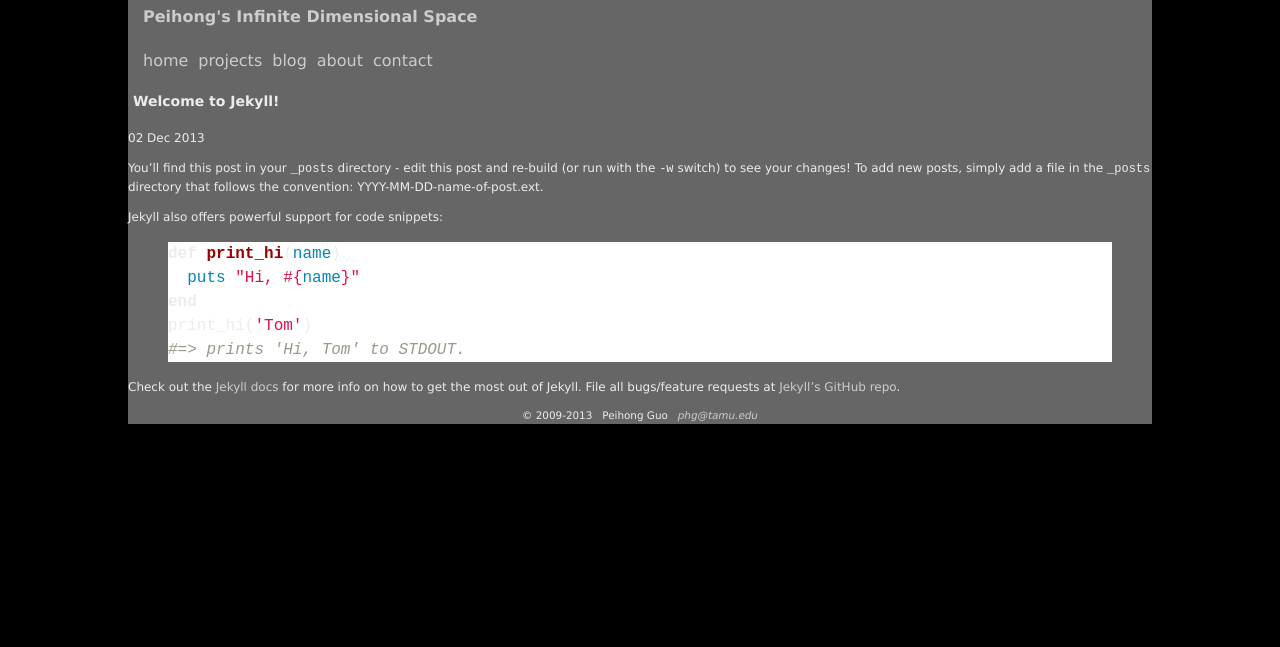
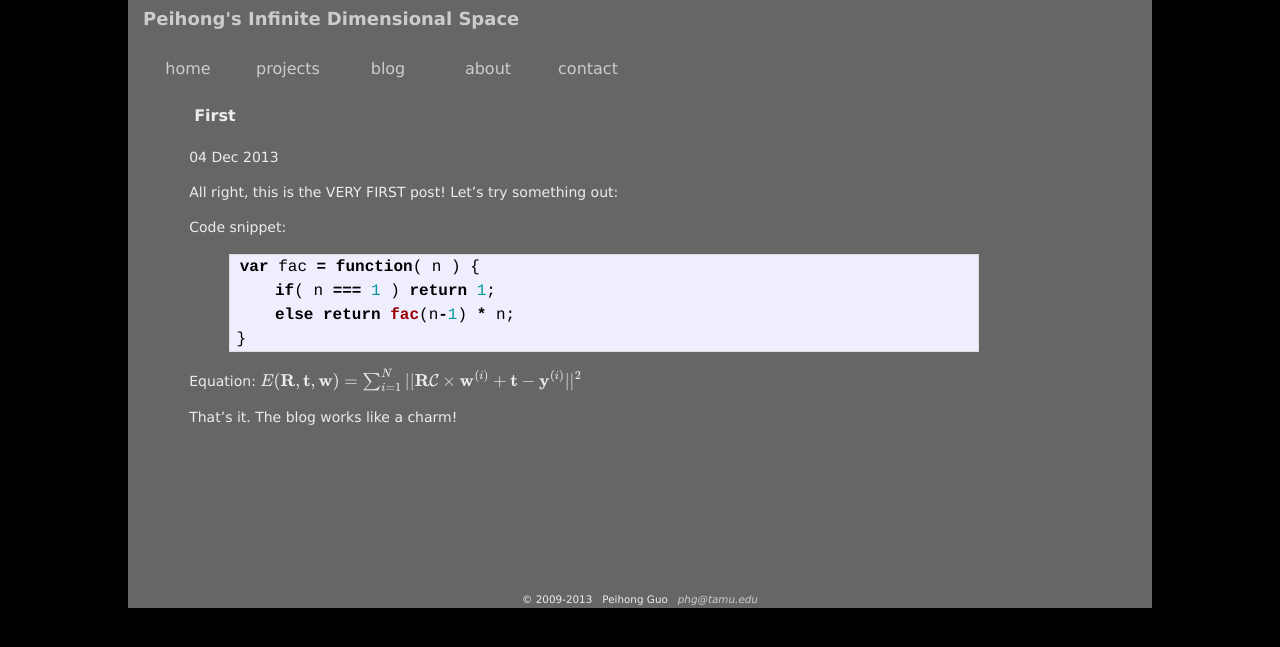
Before and after one commit to phg1024/gitpagesource, a Jekyll site: the page built from _posts/2013-12-02-welcome-to-jekyll.markdown, in a window 1280 px wide. Shown: the top 647 px of the page. Built offline with Jekyll 4.4.1, drawn with Linux system fonts in a browser that asks for light colours; Markdown is read by kramdown in place of the engine named in the settings; formulas are drawn with MathJax 3.

Commit message:
minor change

```diff
--- a/_layouts/post.html
+++ b/_layouts/post.html
@@ -1,9 +1,12 @@
 ---
 layout: default
 ---
+
+        <div class="content">
 <h2>{{ page.title }}</h2>
 <p class="meta">{{ page.date | date_to_string }}</p>
 
 <div class="post">
 {{ content }}
 </div>
+        </div>
--- a/_posts/2013-12-02-welcome-to-jekyll.markdown
+++ b/_posts/2013-12-02-welcome-to-jekyll.markdown
@@ -1,24 +1,21 @@
 ---
 layout: post
-title:  "Welcome to Jekyll!"
-date:   2013-12-02 02:49:10
-categories: jekyll update
+title:  "First"
+date:   2013-12-04 03:59:00
+categories: test
 ---
 
-You'll find this post in your `_posts` directory - edit this post and re-build (or run with the `-w` switch) to see your changes!
-To add new posts, simply add a file in the `_posts` directory that follows the convention: YYYY-MM-DD-name-of-post.ext.
+All right, this is the VERY FIRST post! Let's try something out:
 
-Jekyll also offers powerful support for code snippets:
-
-{% highlight ruby %}
-def print_hi(name)
-  puts "Hi, #{name}"
-end
-print_hi('Tom')
-#=> prints 'Hi, Tom' to STDOUT.
+Code snippet:
+{% highlight javascript %}
+var fac = function( n ) {
+    if( n === 1 ) return 1;
+    else return fac(n-1) * n;
+}
 {% endhighlight %}
 
-Check out the [Jekyll docs][jekyll] for more info on how to get the most out of Jekyll. File all bugs/feature requests at [Jekyll's GitHub repo][jekyll-gh].
+Equation:
+$$E(\mathbf R, \mathbf t, \mathbf w) = \sum_{i=1}^N||\mathbf R\mathcal C\times\mathbf w^{(i)} + \mathbf t - \mathbf y^{(i)}||^2$$
 
-[jekyll-gh]: https://github.com/mojombo/jekyll
-[jekyll]:    http://jekyllrb.com
+That's it. The blog works like a charm!
--- a/css/style.css
+++ b/css/style.css
@@ -5,6 +5,7 @@ body {
   padding: 0;
   margin: 0;
 }
+
 ul {
   margin: 0;
   padding: 0;
@@ -33,22 +34,23 @@ header {
 }
 
 h1 {
-  font-size: 16px;
+  font-size: 18px;
   margin: 0;
   padding: 5px;
   text-indent: 0;
 }
+
 h2 {
 position: relative;
 display: block;
-	font-size: 14px;
+	font-size: 16px;
 	margin: 0;
     padding: 5px;
     text-indent: 0;
 }
 
 p {
-    font-size: 12px;
+    font-size: 14px;
 }
 
 nav {
@@ -56,13 +58,25 @@ nav {
   padding: 10px;
   min-height: 32px;
 }
+
 nav ul, ul.entries {
   list-style-type: none;
 }
+
 nav li a {
-  float: left;
-  margin: 5px;
+    text-align: center;
+    min-width: 80px;
+    min-height: 24px;
+    padding: 5px;
+    float: left;
+    margin: 5px;
 }
+
+nav li a:hover {
+    text-decoration: none;
+    background: #555555;
+}
+
 .content {
   position: relative;
   left: 5%;
@@ -101,3 +115,50 @@ footer {
   font-size: 0.65em;
   text-align: center;
 }
+
+/*****************************************************************************/
+/*
+/* Posts
+/*
+/*****************************************************************************/
+
+/* standard */
+.post {
+    left: 5%;
+    width: 90%;
+    min-height: 400px;
+}
+
+.post pre {
+    border: 1px solid #ddd;
+    background-color: #eef;
+    padding: 0 .4em;
+}
+
+.post ul, .post ol {
+    margin-left: 1.35em;
+}
+
+.post code {
+    text-indent: 0;
+    font-family: 'courier';
+    color: black;
+    border: 1px solid #ddd;
+    background-color: #eef;
+    padding: 0 .2em;
+}
+
+.post pre code {
+    border: none;
+}
+
+/* terminal */
+.post pre.terminal {
+    border: 1px solid #000;
+    background-color: #333;
+    color: #FFF;
+}
+
+.post pre.terminal code {
+    background-color: #333;
+}
```
Also changed, not shown: _layouts/default.html (+11 -0 lines).
